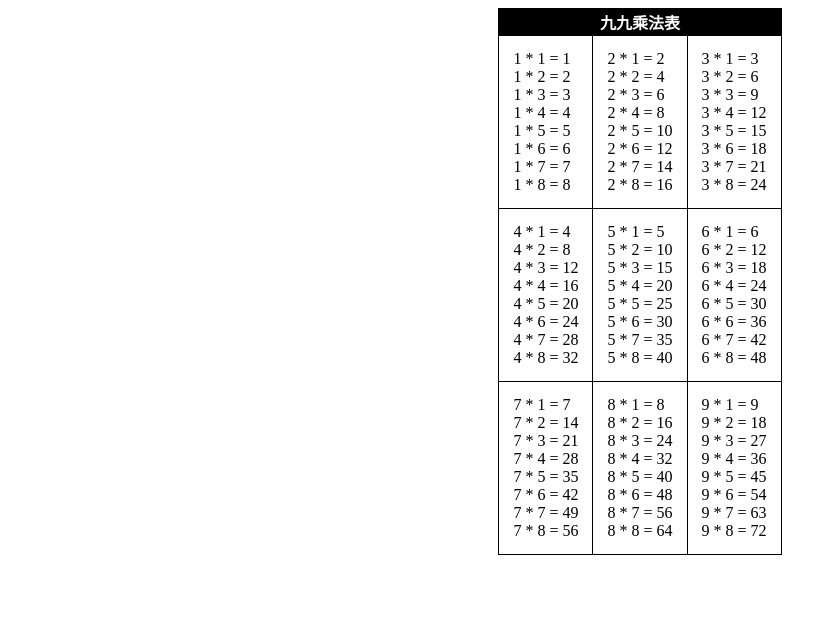
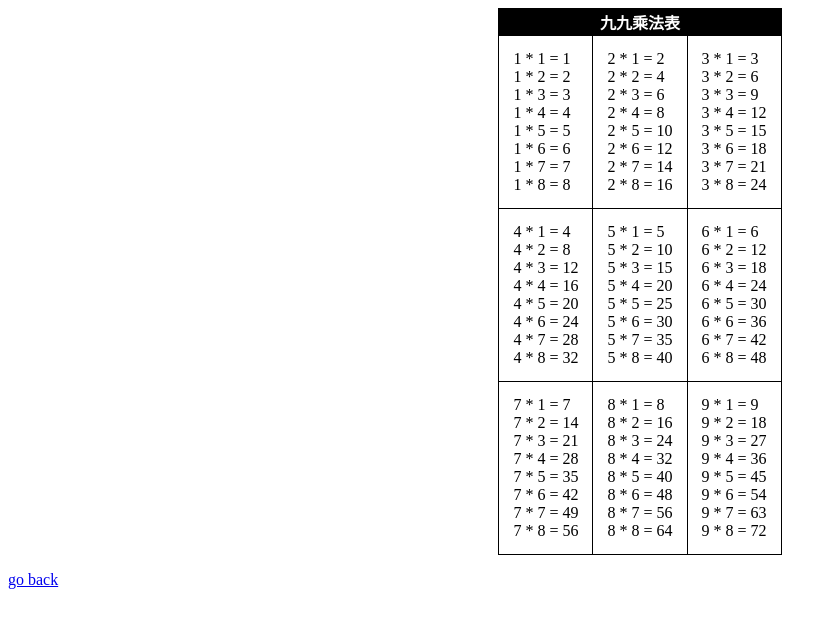
Before and after one commit to deinfant/homework2, a plain HTML site: page index.html in a window 1280 px wide. Shown: the whole page, without its empty margins (0-836 px from the left). Drawn offline with Linux system fonts and the light colour scheme.

Commit message:
Update index.html

```diff
--- a/index.html
+++ b/index.html
@@ -128,3 +128,6 @@
 </table>
 </body>
 </html>
+
+
+<td><p><a href="https://deinfant.github.io/infant/">go back</a></p></td>
```
